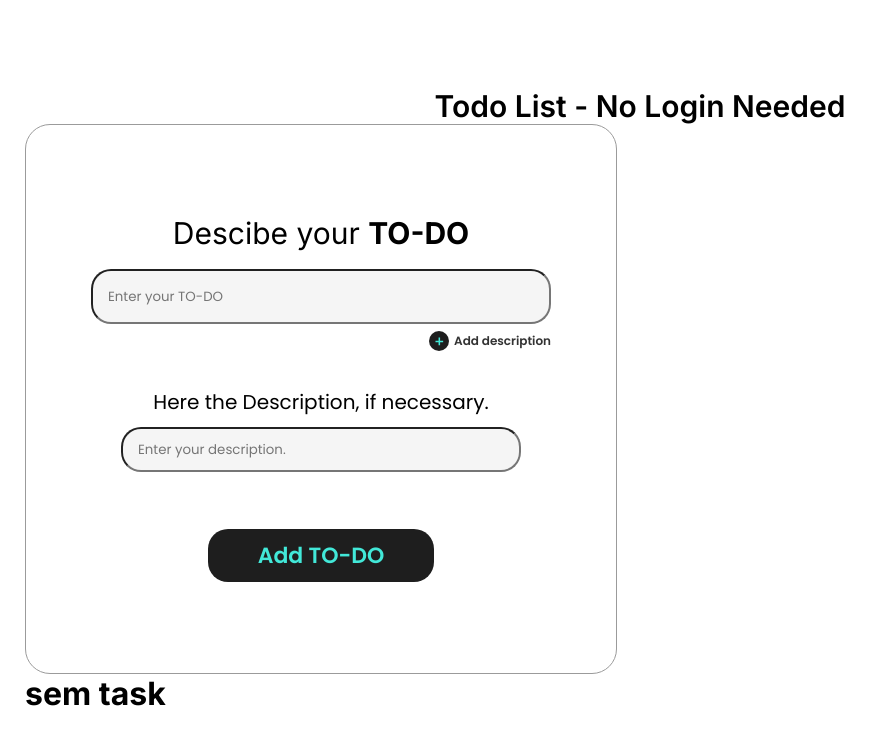
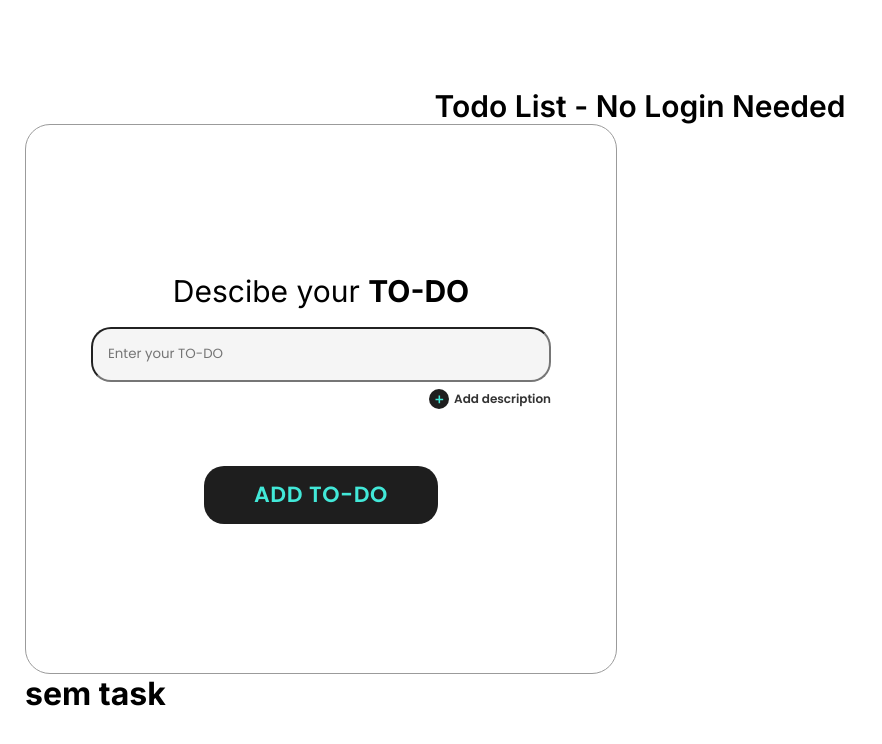
Before and after one commit to pedrogv10/todo-advanced, a Next.js app: page / in a window 1280 px wide. Shown: the top 744 px of the page, without its empty margins (0-882 px from the left). Built offline with nearby package versions, Linux system fonts and the light colour scheme.

Commit message:
feat: adding mui lib

```diff
--- a/package.json
+++ b/package.json
@@ -9,6 +9,9 @@
     "lint": "next lint"
   },
   "dependencies": {
+    "@emotion/react": "^11.11.3",
+    "@emotion/styled": "^11.11.0",
+    "@mui/material": "^5.15.10",
     "next": "14.0.4",
     "react": "^18",
     "react-dom": "^18",
--- a/src/components/addTodo.jsx
+++ b/src/components/addTodo.jsx
@@ -1,11 +1,12 @@
 "use Client";
 
 import React, { useState, useEffect } from "react";
+import Button from "@mui/material/Button";
 
 const AddTask = ({ addTodo }) => {
   const [taskInput1, setTaskInput1] = useState("");
   const [taskInput2, setTaskInput2] = useState("");
-  const [descriptionInput, setDescriptionInput] = useState(true);
+  const [descriptionInput, setDescriptionInput] = useState(false);
 
   const handleTaskInput = (e) => {
     setTaskInput1(e.target.value);
@@ -76,9 +77,9 @@
           </div>
         )}
 
-        <button id="addToDoButton" type="submit">
+        <Button id="addToDoButton" type="submit">
           Add TO-DO
-        </button>
+        </Button>
       </form>
     </div>
   );
```
Also changed, not shown: 1 other file (tests, documents, lock files or other folders).
